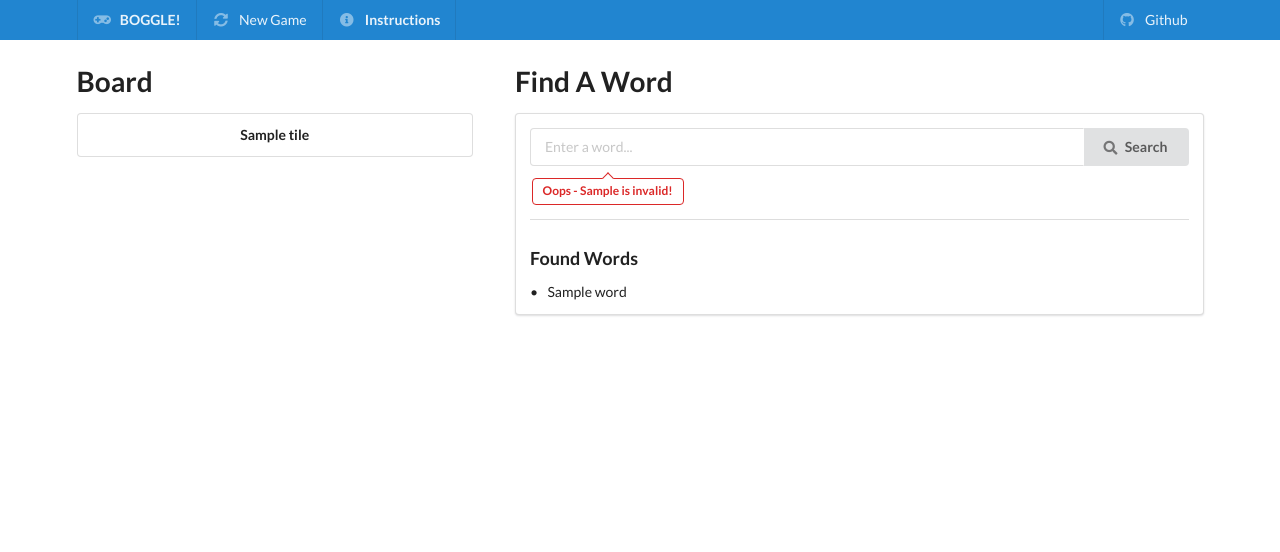
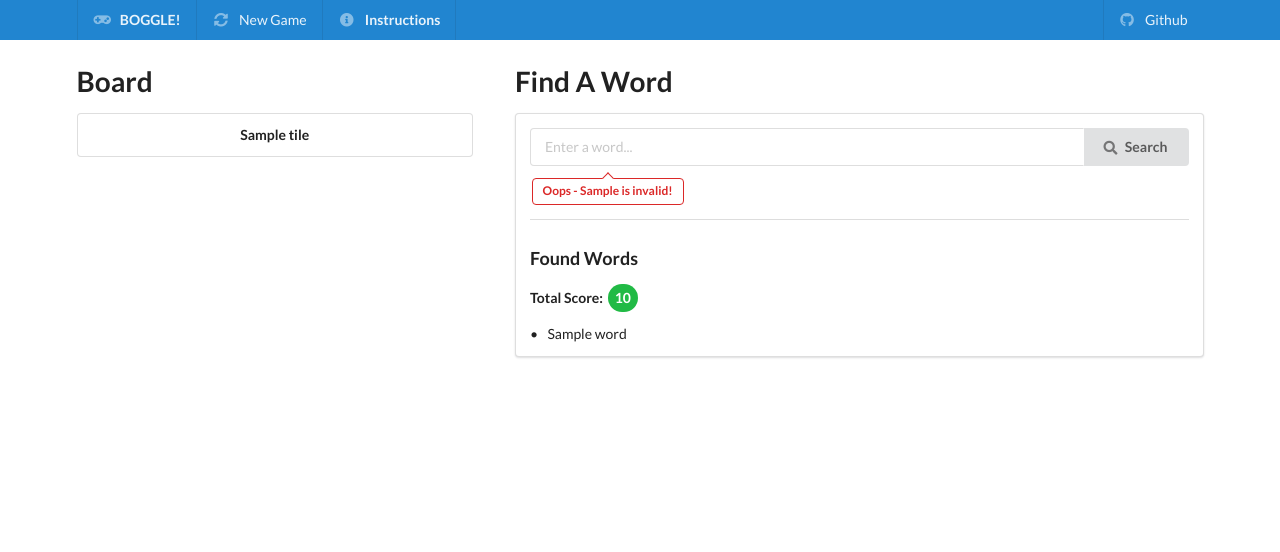
Before and after one commit to wasabigeek/boggle, a Flask app: template templates/app.html in a window 1280 px wide. Shown: the top 552 px of the page. Run offline with Flask 2, Linux system fonts and the light colour scheme; the template is opened without the code that fills it: most values are stand-ins (such as "Sample title", 1, 10 or a date in 2020); some libraries are stand-ins or nearby versions.

Commit message:
Add score

```diff
--- a/app.py
+++ b/app.py
@@ -1,4 +1,5 @@
 import os
+from functools import reduce
 
 from flask import Flask, session, render_template, request, redirect, url_for
 
@@ -20,17 +21,16 @@ def board():
         session['board'] = board
 
     words = get_from_session_or_init(session, 'words', [])
-    current_word = get_from_session_or_init(session, 'current_word', '')
-    is_valid = get_from_session_or_init(session, 'is_valid', False)
-    message = get_from_session_or_init(session, 'message', '')
+    score = reduce(lambda x, y: x + len(y), words, 0)
 
     return render_template(
         'app.html',
         board=board,
         words=words,
-        current_word=current_word,
-        is_valid=is_valid,
-        message=message,
+        current_word=get_from_session_or_init(session, 'current_word', ''),
+        is_valid=get_from_session_or_init(session, 'is_valid', False),
+        message=get_from_session_or_init(session, 'message', ''),
+        score=score,
     )
 
 
--- a/templates/app.html
+++ b/templates/app.html
@@ -41,6 +41,8 @@
                 {% if words %}
                 <div class="ui divider"></div>
                 <div class="ui medium header">Found Words</div>
+                <strong>Total Score:</strong>
+                <div class="ui circular large label green"> {{score}}</div>
                 <ul class="ui list">
                     {% for word in words %}
                     <li>{{ word }}</li>
```
